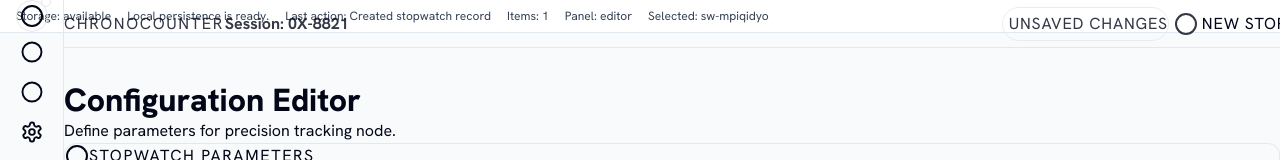
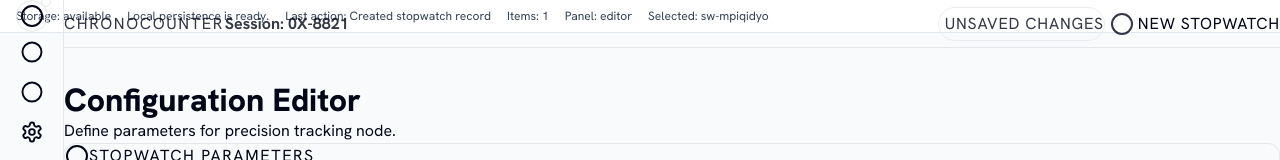
Before and after one commit to hikmetgulsesli/chronocounter-lab-k7p4-2374f435, a React (Vite) app: page / in a window 1280 px wide. Both pictures are taken after a click on the button "ACT_CREATE_RECORD". Shown: the top 160 px of the page. Built offline with nearby package versions, Linux system fonts and the light colour scheme.

Commit message:
feat: US-001 - ChronoCounter Lab K7P4 - app shell, state and persistence

```diff
--- a/src/index.css
+++ b/src/index.css
@@ -36,6 +36,17 @@ body {
   max-width: calc(100vw - 4rem);
 }
 
+[data-setfarm-root='chronocounter-lab-k7p4'] :is(
+  [class*='left-16'],
+  [class*='left-[64px]'],
+  [style*='left: 64px'],
+  [style*='left:64px']
+):is(header, .w-full, .w-screen, [class*='w-[100vw]']) {
+  right: 0;
+  width: calc(100vw - 4rem) !important;
+  max-width: calc(100vw - 4rem) !important;
+}
+
 [data-setfarm-root='chronocounter-lab-k7p4'] :is(.left-16, [class~='left-[64px]']):is(.fixed, .absolute) :is(.w-full, .w-screen, [class~='w-[100vw]']) {
   max-width: 100%;
 }
```
